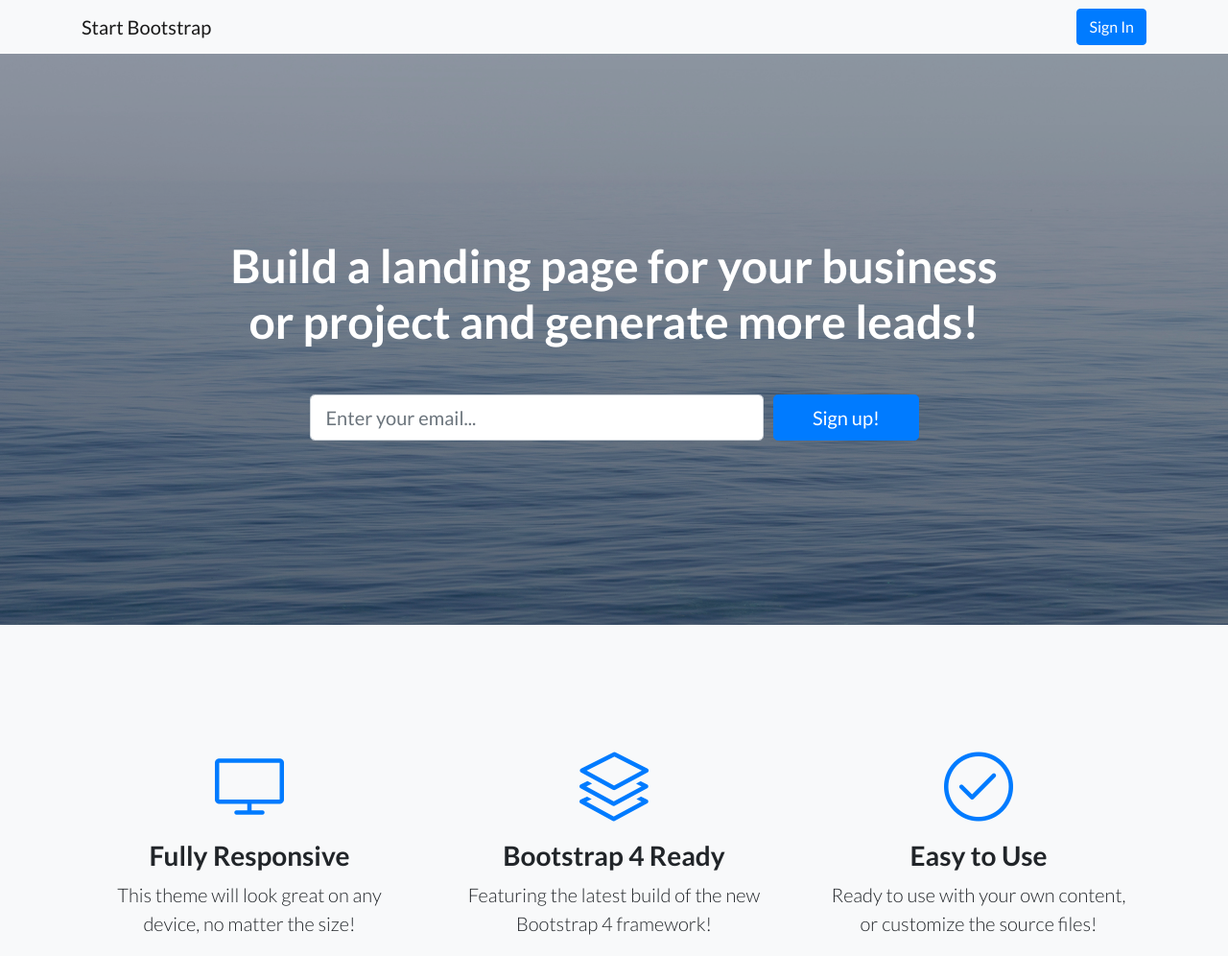
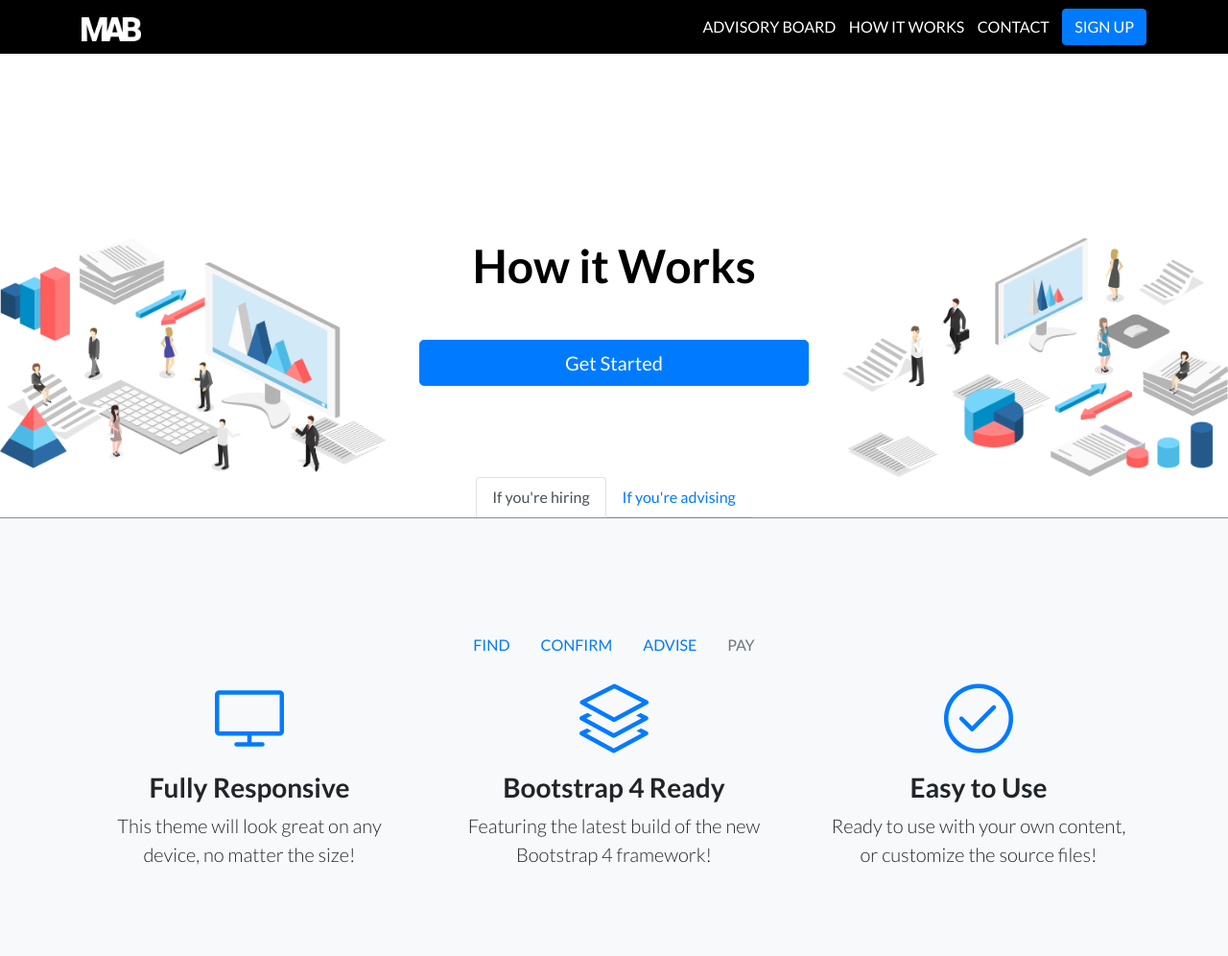
Before and after one commit to Bid4Group/mab-landingpage, a website: page index.html in a window 1280 px wide. Shown: the top 996 px of the page at 96% size. Drawn offline with Linux system fonts and the light colour scheme.

Commit message:
Added initial MAB stylings.

```diff
--- a/index.html
+++ b/index.html
@@ -26,40 +26,61 @@
   <body>
 
     <!-- Navigation -->
-    <nav class="navbar navbar-light bg-light static-top">
+    <nav class="navbar navbar-light static-top">
       <div class="container">
-        <a class="navbar-brand" href="#">Start Bootstrap</a>
-        <a class="btn btn-primary" href="#">Sign In</a>
+        <a class="navbar-brand" href="#"><img src="./img/mab_logo.png" class="img-fluid mab-navbar-logo"></a>
+        <a class="mab-navbar-link" href="#">ADVISORY BOARD</a>
+        <a class="mab-navbar-link" href="#">HOW IT WORKS</a>
+        <a class="mab-navbar-link" href="#">CONTACT</a>
+        <a class="btn btn-primary" href="#">SIGN UP</a>
       </div>
     </nav>
 
     <!-- Masthead -->
-    <header class="masthead text-white text-center">
-      <div class="overlay"></div>
-      <div class="container">
-        <div class="row">
-          <div class="col-xl-9 mx-auto">
-            <h1 class="mb-5">Build a landing page for your business or project and generate more leads!</h1>
+    <header class="masthead text-center">
+        <div>
+          <div class="row">
+            <img class="col-sm mab-howitworks-left" src="../img/HowItWorks_picture_left.png">
+            <div class="col-sm">
+              <h1 class="mb-5">How it Works</h1>
+              <div class="">
+                <button type="submit" class="btn btn-block btn-lg btn-primary">Get Started</button>
+              </div>
+            </div>
+            <img class="col-sm mab-howitworks-right" src="../img/HowItWorks_picture_right.png">
           </div>
-          <div class="col-md-10 col-lg-8 col-xl-7 mx-auto">
-            <form>
-              <div class="form-row">
-                <div class="col-12 col-md-9 mb-2 mb-md-0">
-                  <input type="email" class="form-control form-control-lg" placeholder="Enter your email...">
-                </div>
-                <div class="col-12 col-md-3">
-                  <button type="submit" class="btn btn-block btn-lg btn-primary">Sign up!</button>
-                </div>
-              </div>
-            </form>
+          <div class="row justify-content-center">
+            <ul class="nav nav-tabs">
+                <li class="nav-item">
+                  <a class="nav-link active" href="#">If you're hiring</a>
+                </li>
+                <li class="nav-item">
+                  <a class="nav-link" href="#">If you're advising</a>
+                </li>
+              </ul>
           </div>
         </div>
-      </div>
     </header>
 
     <!-- Icons Grid -->
     <section class="features-icons bg-light text-center">
       <div class="container">
+        <div class="row justify-content-center">
+          <ul class="nav">
+              <li class="nav-item">
+                <a class="nav-link active" href="#">FIND</a>
+              </li>
+              <li class="nav-item">
+                <a class="nav-link" href="#">CONFIRM</a>
+              </li>
+              <li class="nav-item">
+                <a class="nav-link" href="#">ADVISE</a>
+              </li>
+              <li class="nav-item">
+                <a class="nav-link disabled" href="#">PAY</a>
+              </li>
+            </ul>
+        </div>
         <div class="row">
           <div class="col-lg-4">
             <div class="features-icons-item mx-auto mb-5 mb-lg-0 mb-lg-3">
--- a/scss/_call-to-action.scss
+++ b/scss/_call-to-action.scss
@@ -1,13 +1,13 @@
 .call-to-action {
   position: relative;
-  background-color: $gray-800;
+  background-color: $white;
   background: url('../img/bg-masthead.jpg') no-repeat center center;
   @include background-cover;
   padding-top: 7rem;
   padding-bottom: 7rem;
   .overlay {
     position: absolute;
-    background-color: $gray-900;
+    background-color: $white;
     height: 100%;
     width: 100%;
     top: 0;
--- a/scss/_masthead.scss
+++ b/scss/_masthead.scss
@@ -1,13 +1,11 @@
 header.masthead {
   position: relative;
-  background-color: $gray-800;
-  background: url('../img/bg-masthead.jpg') no-repeat center center;
-  @include background-cover;
   padding-top: 8rem;
-  padding-bottom: 8rem;
+  border-bottom: $gray-600 solid 1px;
+  color: $black !important;
   .overlay {
     position: absolute;
-    background-color: $gray-900;
+    background-color: $white;
     height: 100%;
     width: 100%;
     top: 0;
@@ -19,9 +17,19 @@ header.masthead {
   }
   @media (min-width: 768px) {
     padding-top: 12rem;
-    padding-bottom: 12rem;
+    border-bottom: $gray-600 solid 1px;
     h1 {
       font-size: 3rem;
     }
   }
 }
+
+.mab-howitworks-left {
+  width: 20%;
+  height: 100%;
+}
+
+.mab-howitworks-right {
+  width: 20%;
+  height: 100%;
+}
--- /dev/null
+++ b/scss/_navigation.scss
@@ -0,0 +1,11 @@
+.navbar {
+    background-color: $black;
+}
+
+.mab-navbar-logo {
+    width: 10%;
+}
+
+.mab-navbar-link {
+    color: $white;
+}
--- a/scss/landing-page.scss
+++ b/scss/landing-page.scss
@@ -10,3 +10,5 @@
 @import "testimonials.scss";
 @import "call-to-action.scss";
 @import "footer.scss";
+
+@import "navigation.scss";
```
Also changed, not shown: css/landing-page.css, css/landing-page.min.css, img/HowItWorks_picture_left.png (added), img/HowItWorks_picture_right.png (added), img/mab_logo.png (added).
